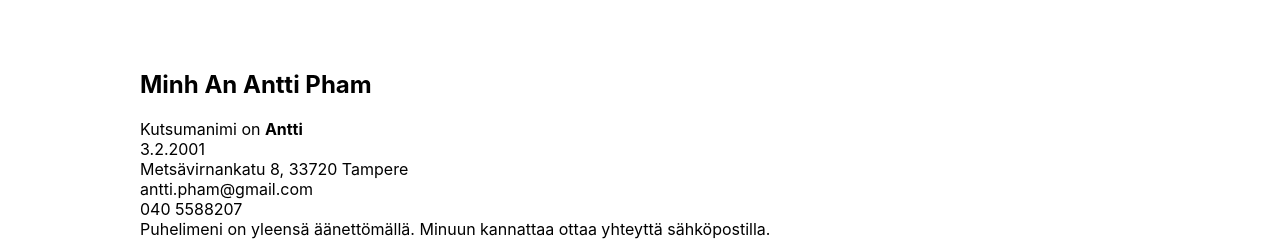
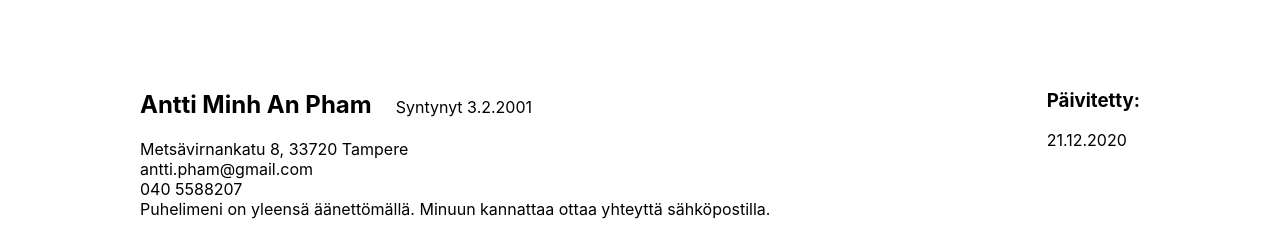
Before and after one commit to anttipham/CV, a React (Create React App) app: page / in a window 1280 px wide. Shown: the part 830-1071 px from the top of the page. Built offline with nearby package versions, Linux system fonts and the light colour scheme.

Commit message:
sommiteltu paremmin

```diff
--- a/src/components/textParts/ContactInformation.jsx
+++ b/src/components/textParts/ContactInformation.jsx
@@ -1,11 +1,23 @@
 import React from 'react'
+import styled from 'styled-components'
+
+const FloatRight = styled.div`
+  float: right;
+`
+const InlineH2 = styled.h2`
+  display: inline-block;
+  padding-right: 1em;
+`
 
 const ContactInformation = () => {
   return (
     <div>
-      <h2>Minh An Antti Pham</h2>
-      <div>Kutsumanimi on <strong>Antti</strong></div>
-      <div>3.2.2001</div>
+      <FloatRight>
+        <h3>Päivitetty:</h3> 21.12.2020
+      </FloatRight>
+
+      <InlineH2>Antti Minh An Pham</InlineH2>
+      <span>Syntynyt 3.2.2001</span>
 
       <div>Metsävirnankatu 8, 33720 Tampere</div>
       <div>antti.pham@gmail.com</div>
```
